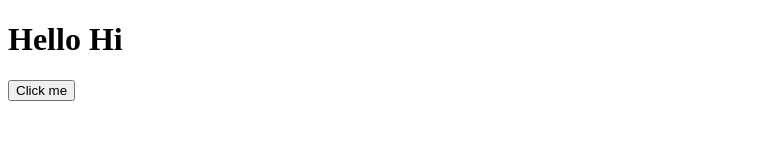
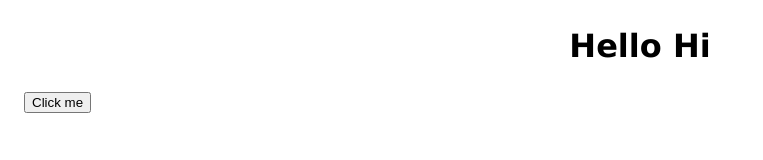
Before and after one commit to A-non-bot/mycopunk_Rep, a plain HTML site: page index.html in a window 1280 px wide. Shown: the whole page, without its empty margins (0-763 px from the left). Drawn offline with Linux system fonts and the light colour scheme.

Commit message:
feat. stylesFormatting

```diff
--- a/styles.css
+++ b/styles.css
@@ -0,0 +1,21 @@
+:root {
+  --background-color: #fff;
+  --text-color: #000;
+}
+
+/* Global Syles */
+body {
+  font-family: Arial, sans-serif;
+  background-color: var(--background-color);
+  color: var(--text-color);
+  line-height: 1.6;
+  padding: 0 1rem;
+}
+
+h1,
+h2,
+h3 {
+  margin-bottom: 1rem;
+  font-family: Verdana, sans-serif;
+  text-align: center;
+}
```
Also changed, not shown: index.html (indentation only).
